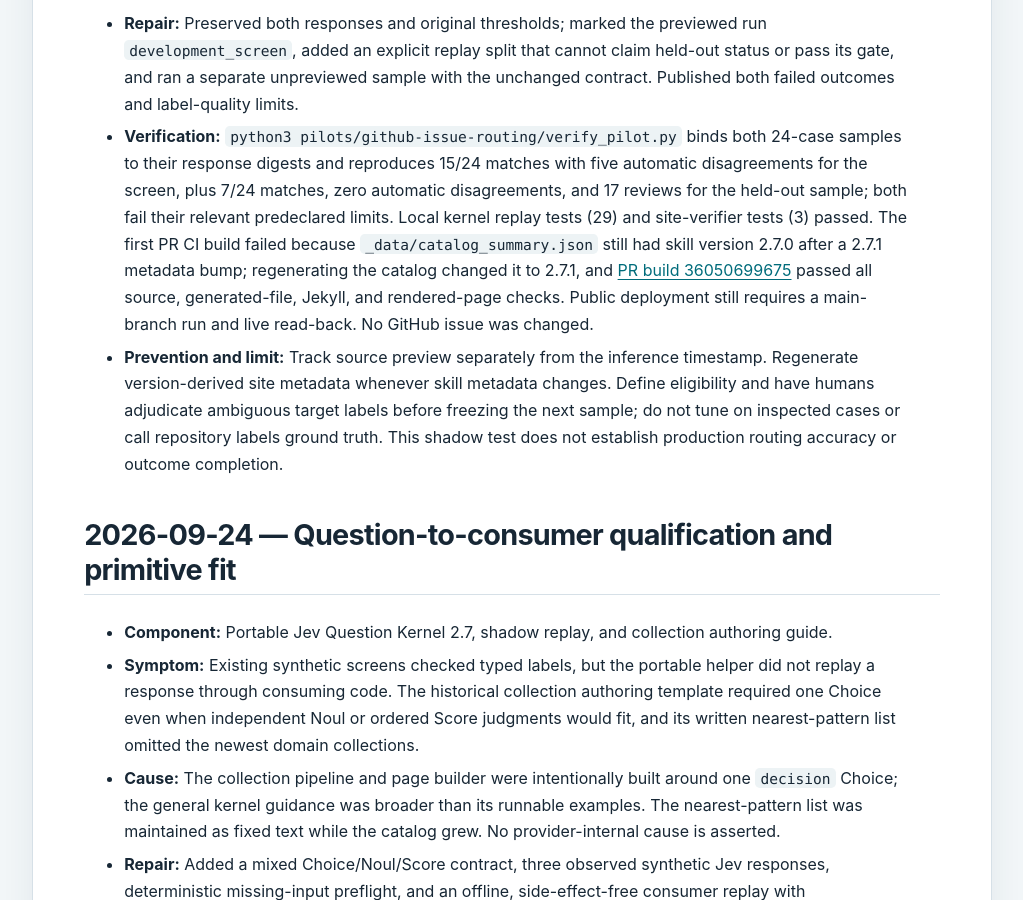
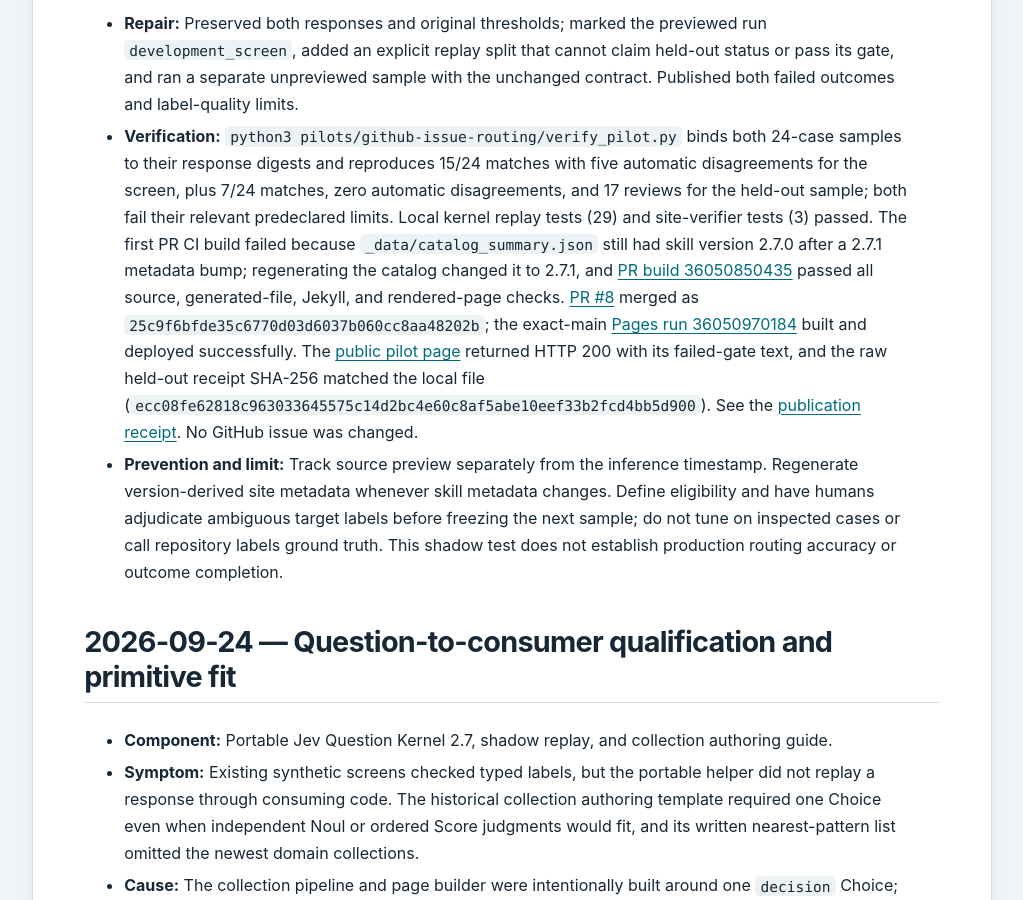
Before and after one commit to Seabass-up/jev-workflow-patterns, a Jekyll site: the page built from docs/lessons-learned.md, in a window 1280 px wide and 900 px high, scrolled down 552 px. Shown: the whole window, without its empty margins (128-1151 px from the left). Built offline with Jekyll 4.4.1, drawn with Linux system fonts in a browser that asks for light colours; our own code applies the rules of GitHub Pages for plain Markdown files.

Commit message:
Record live Pages publication receipt for issue pilot

```diff
--- a/docs/lessons-learned.md
+++ b/docs/lessons-learned.md
@@ -6,7 +6,7 @@
 - **Symptom:** The first 24-case run was initially described as held out even though candidate titles had been previewed during source selection; its frozen gate failed with five automatic disagreements. A subsequent genuinely unpreviewed 24-case run failed a different gate, with 17 human reviews.
 - **Cause:** Freezing a sample before inference was mistaken for the stronger condition that cases had not influenced contract design. Repository `bug` and `enhancement` labels were also treated as convenient independent targets without first adjudicating whether vague or spam-like titles were eligible for title-only routing. No provider-internal cause is asserted.
 - **Repair:** Preserved both responses and original thresholds; marked the previewed run `development_screen`, added an explicit replay split that cannot claim held-out status or pass its gate, and ran a separate unpreviewed sample with the unchanged contract. Published both failed outcomes and label-quality limits.
-- **Verification:** `python3 pilots/github-issue-routing/verify_pilot.py` binds both 24-case samples to their response digests and reproduces 15/24 matches with five automatic disagreements for the screen, plus 7/24 matches, zero automatic disagreements, and 17 reviews for the held-out sample; both fail their relevant predeclared limits. Local kernel replay tests (29) and site-verifier tests (3) passed. The first PR CI build failed because `_data/catalog_summary.json` still had skill version 2.7.0 after a 2.7.1 metadata bump; regenerating the catalog changed it to 2.7.1, and [PR build 36050699675](https://github.com/Seabass-up/jev-workflow-patterns/actions/runs/36050699675) passed all source, generated-file, Jekyll, and rendered-page checks. Public deployment still requires a main-branch run and live read-back. No GitHub issue was changed.
+- **Verification:** `python3 pilots/github-issue-routing/verify_pilot.py` binds both 24-case samples to their response digests and reproduces 15/24 matches with five automatic disagreements for the screen, plus 7/24 matches, zero automatic disagreements, and 17 reviews for the held-out sample; both fail their relevant predeclared limits. Local kernel replay tests (29) and site-verifier tests (3) passed. The first PR CI build failed because `_data/catalog_summary.json` still had skill version 2.7.0 after a 2.7.1 metadata bump; regenerating the catalog changed it to 2.7.1, and [PR build 36050850435](https://github.com/Seabass-up/jev-workflow-patterns/actions/runs/36050850435) passed all source, generated-file, Jekyll, and rendered-page checks. [PR #8](https://github.com/Seabass-up/jev-workflow-patterns/pull/8) merged as `25c9f6bfde35c6770d03d6037b060cc8aa48202b`; the exact-main [Pages run 36050970184](https://github.com/Seabass-up/jev-workflow-patterns/actions/runs/36050970184) built and deployed successfully. The [public pilot page](https://seabass-up.github.io/jev-workflow-patterns/kernel/qualification/public-issue-pilot/) returned HTTP 200 with its failed-gate text, and the raw held-out receipt SHA-256 matched the local file (`ecc08fe62818c963033645575c14d2bc4e60c8af5abe10eef33b2fcd4bb5d900`). See the [publication receipt](../pilots/github-issue-routing/publication.json). No GitHub issue was changed.
 - **Prevention and limit:** Track source preview separately from the inference timestamp. Regenerate version-derived site metadata whenever skill metadata changes. Define eligibility and have humans adjudicate ambiguous target labels before freezing the next sample; do not tune on inspected cases or call repository labels ground truth. This shadow test does not establish production routing accuracy or outcome completion.
 
 ## 2026-09-24 — Question-to-consumer qualification and primitive fit
```
Also changed, not shown: pilots/github-issue-routing/publication.json (added, +17 -0 lines).
